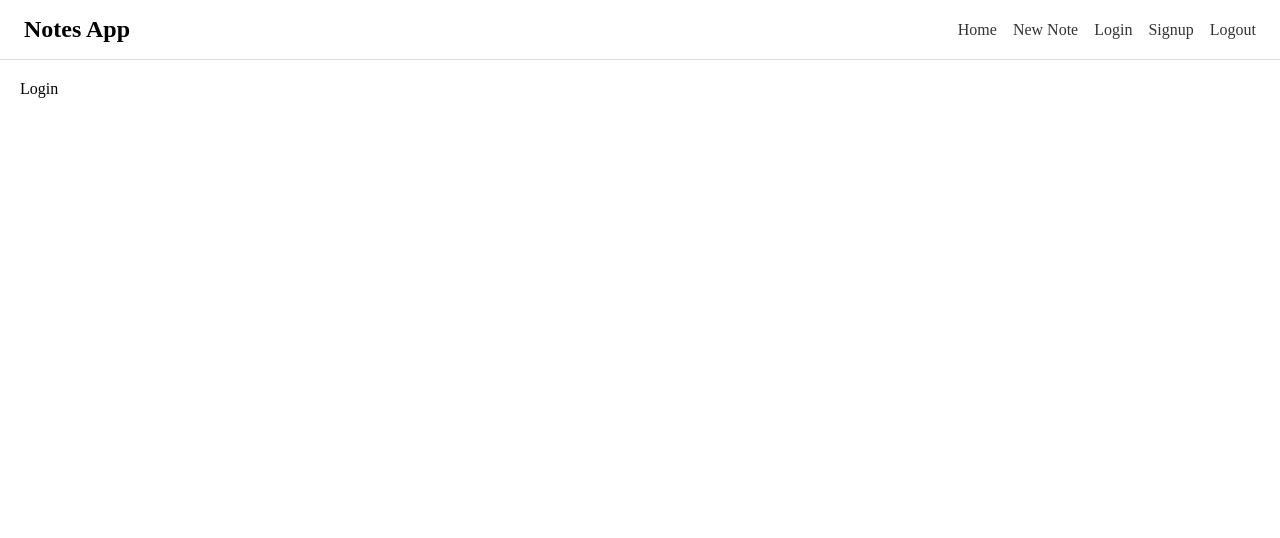
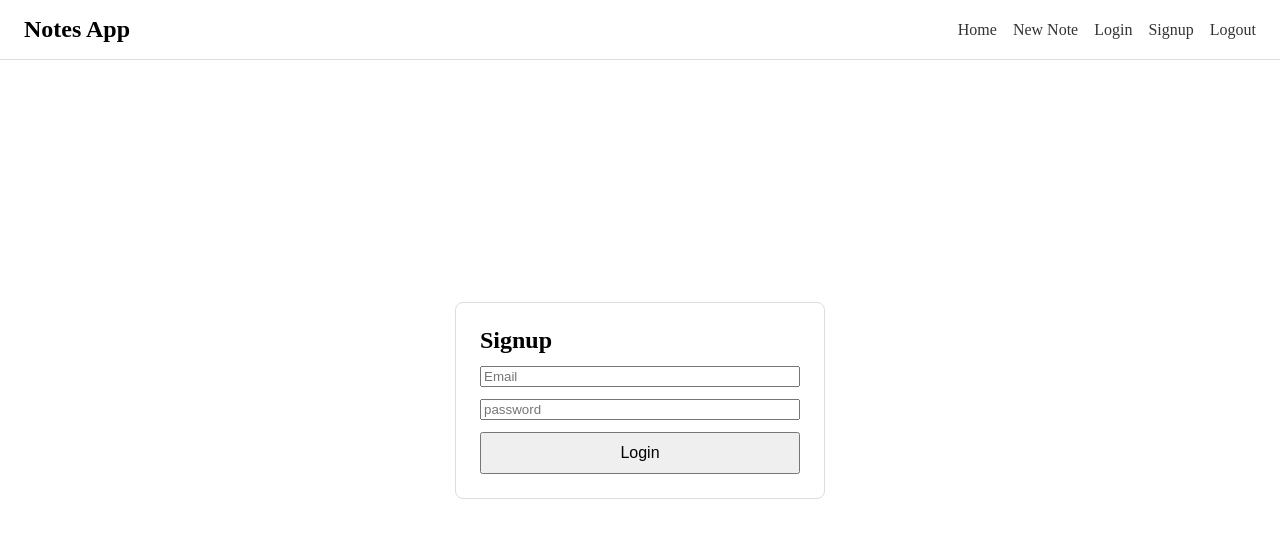
Before and after one commit to Piyu1208/Notes, a React (Vite) app in the folder frontend/my_app/: page /login in a window 1280 px wide. Shown: the top 538 px of the page. Built offline with nearby package versions, Linux system fonts and the light colour scheme.

Commit message:
Login added

```diff
--- a/frontend/my_app/src/pages/Login.jsx
+++ b/frontend/my_app/src/pages/Login.jsx
@@ -4,10 +4,110 @@ import api from "../utils/axios";
 
 
 function Login() {
+  const [formData, setFormData] = useState({
+    email: "",
+    password: "",
+  });
+
+  const navigate = useNavigate();
+
+  const [error, setError] = useState("");
+  const [loading, setLoading] = useState(false);
+
+  const handleSubmit = async (e) => {
+    e.preventDefault();
+
+    const emailRegex = /^\S+@\S+\.\S+$/;
+
+    if (!formData.email || !formData.password) return setError("Please provide email & password");
+    if (!emailRegex.test(formData.email)) return setError("Invalid Email");
+    if (formData.password.length < 6) return setError("Password must be at least 6 chars");
+
+    try {
+      setLoading(true);
+      await api.post("api/login", formData);
+      navigate("/");
+    } catch (err) {
+      setError(err.response?.data?.message || "Login Failed");
+    } finally {
+      setLoading(false);
+    }
+  };
+
+
 
   return (
-    <div>Login</div>
+    <div style={styles.container}>
+      <form style={styles.form} onSubmit={handleSubmit}>
+        <h2>Signup</h2>
+
+        {error && <p style={styles.error}>{error}</p>}
+
+        <input
+          type="email"
+          placeholder="Email"
+          name="email"
+          value={formData.email}
+          onChange={(e) =>
+            setFormData({ ...formData, [e.target.name]: e.target.value })
+          }
+        />
+
+        <input
+          type="password"
+          placeholder="password"
+          name="password"
+          value={formData.password}
+          onChange={(e) =>
+            setFormData({ ...formData, [e.target.name]: e.target.value })
+          }
+        />
+
+        {!loading && <button style={styles.button} type="submit">
+          Login
+        </button>}
+
+        {loading && <button style={styles.button} type="submit">
+          Logging in ...
+        </button>}
+
+      </form>
+
+    </div>
   );
+
 }
 
+
+const styles = {
+  container: {
+    minHeight: "80vh",
+    display: "flex",
+    justifyContent: "center",
+    alignItems: "center",
+  },
+  form: {
+    width: "320px",
+    padding: "24px",
+    border: "1px solid #ddd",
+    borderRadius: "8px",
+    display: "flex",
+    flexDirection: "column",
+    gap: "12px",
+  },
+  input: {
+    padding: "10px",
+    fontSize: "16px",
+  },
+  button: {
+    padding: "10px",
+    fontSize: "16px",
+    cursor: "pointer",
+  },
+  error: {
+    color: "red",
+    margin: 0,
+  },
+};
+
 export default Login;
```
